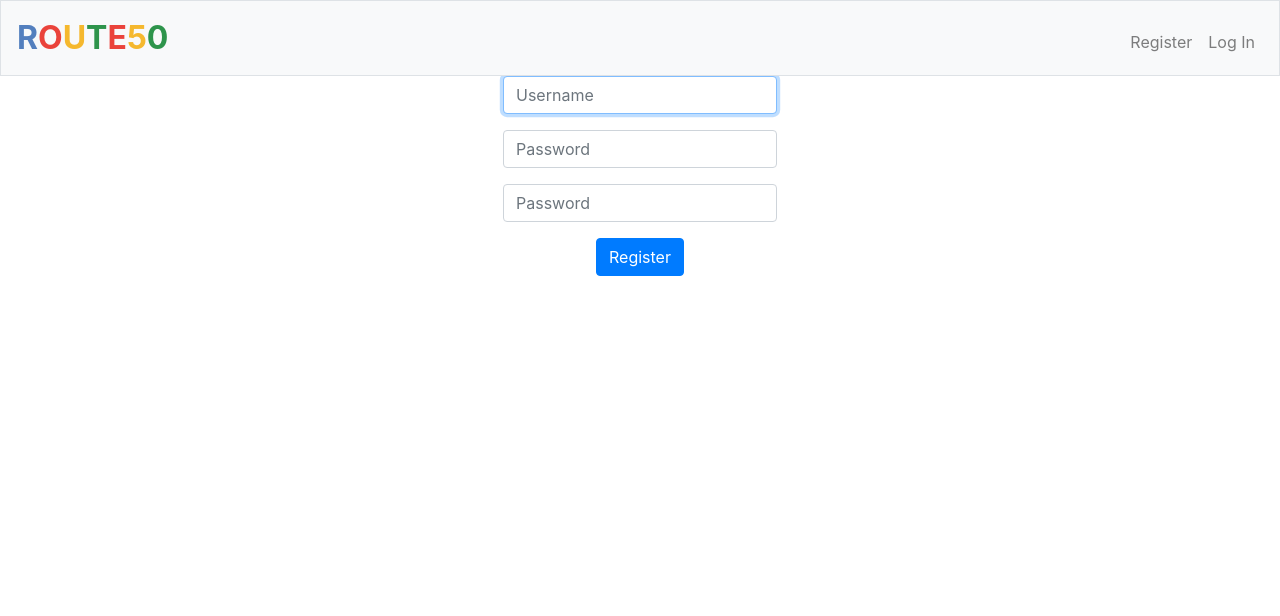
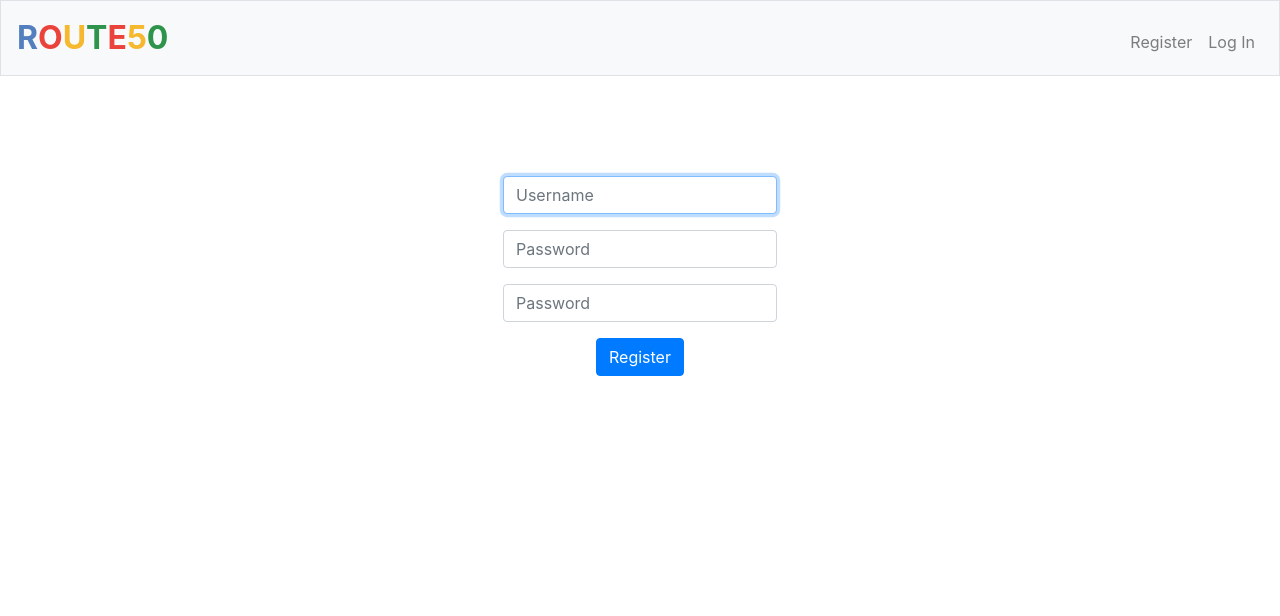
Before and after one commit to alexstan12/route50, a Flask app: page /register in a window 1280 px wide. Shown: the top 616 px of the page. Run offline with Flask 2, Linux system fonts and the light colour scheme; some libraries are stand-ins or nearby versions.

Commit message:
Removed api_key

```diff
--- a/static/js/index.js
+++ b/static/js/index.js
@@ -1,4 +1,4 @@
-var apiKey = 'AIzaSyBpK48FTBTt7tG8DGAhA4O8PQb-dRsxY74';
+
 
 var map;
 var placeIdArray = [];
--- a/templates/register.html
+++ b/templates/register.html
@@ -6,7 +6,7 @@
 
 {% block main %}
 
-    <form action="/register" method="post">
+    <form action="/register" method="post" style="padding-top: 100px;">
         <div class="form-group">
             <input autocomplete="off" autofocus class="form-control" name="username" placeholder="Username" type="text">
         </div>
```
Also changed, not shown: route50.db.
